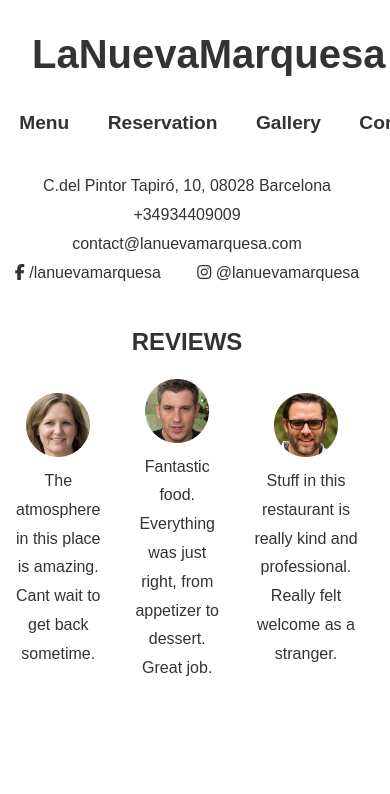
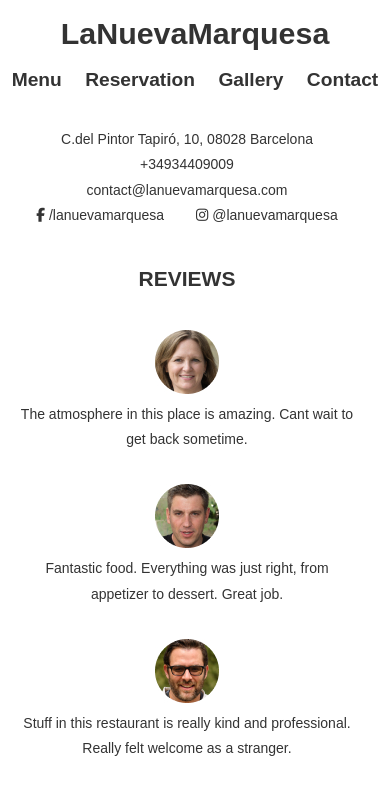
Before and after one commit to belobradi/LaNuevaMarquesa, a plain HTML site: page contact.html in a window 390 px wide. Drawn offline with Linux system fonts and the light colour scheme.

Commit message:
extra small screens

```diff
--- a/css/mobile.css
+++ b/css/mobile.css
@@ -1,3 +1,18 @@
+@media screen and (max-width: 500px) {
+    .btn2 {
+        padding: 0.1rem 0.2rem;
+        margin: 0;
+    }
+    body {
+        font-size: 14px;
+    }
+
+    .logo > h1 {
+        padding: 1rem;
+        font-size: 1.9rem;
+    }
+}
+
 @media screen and (max-width: 720px) {
 
     .flex-grid-index {
@@ -6,6 +21,12 @@
     .flex-grid-index .btn {
         width: 100%;
         padding: 1.5rem;
+    }
+    .reviews > .flex-grid {
+        flex-direction: column;
+    }
+    .reviews > .flex-grid > div {
+        padding: 1rem 0;
     }
 }
 
```
